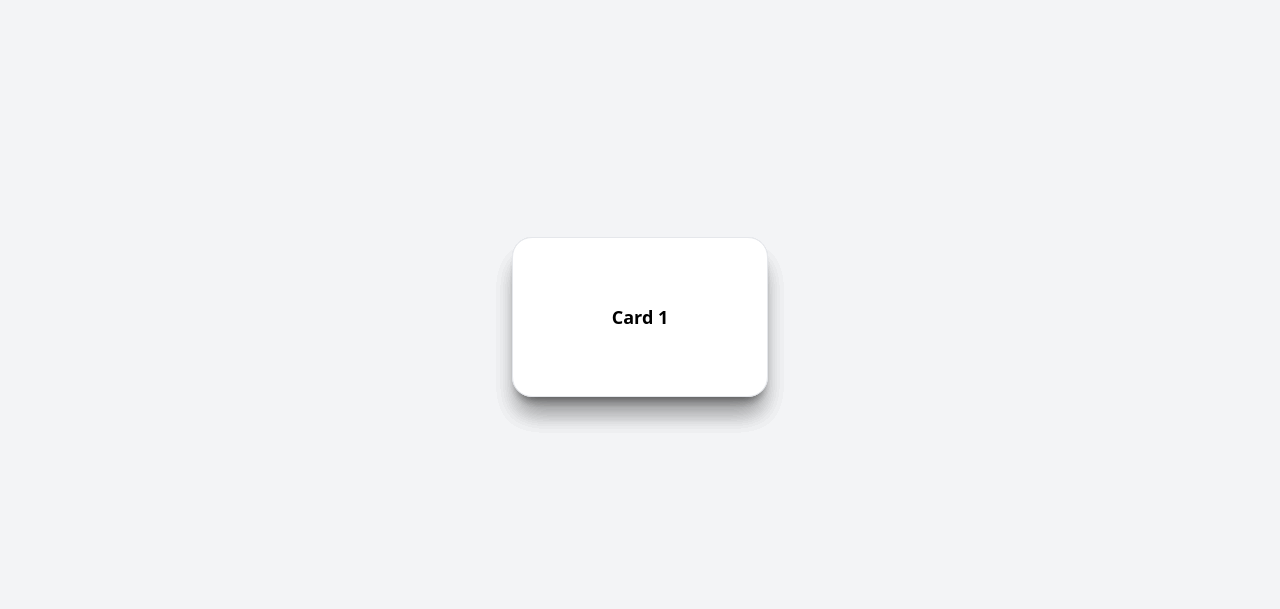
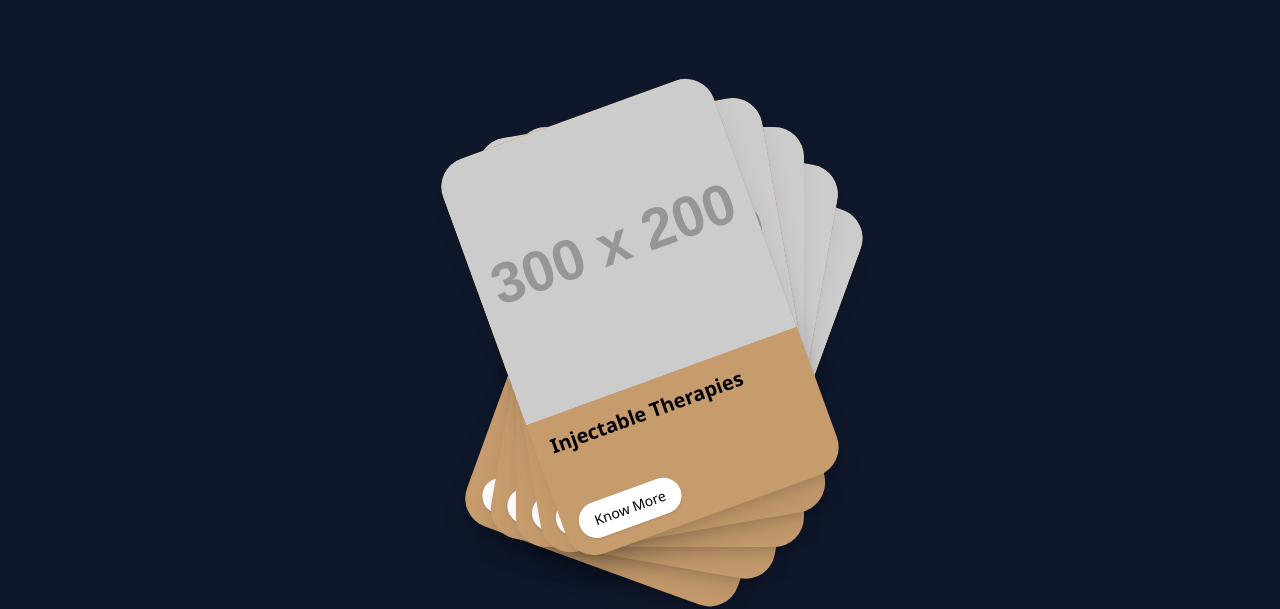
Before and after one commit to pranaydo/TRUEPEAK, a React (Vite) app: page / in a window 1280 px wide. Shown: the part 2199-2808 px from the top of the page. Built offline with nearby package versions, Linux system fonts and the light colour scheme.

Commit message:
cards layout ready

```diff
--- a/src/components/SolutionsWithPurpose.jsx
+++ b/src/components/SolutionsWithPurpose.jsx
@@ -6,11 +6,15 @@ import { ScrollToPlugin } from "gsap/ScrollToPlugin";
 gsap.registerPlugin(ScrollTrigger, ScrollToPlugin);
 
 const cards = [
-  { id: 1, content: "Card 1" },
-  { id: 2, content: "Card 2" },
-  { id: 3, content: "Card 3" },
-  { id: 4, content: "Card 4" },
-  { id: 5, content: "Card 5" },
+  {
+    id: 1,
+    title: "Injectable Therapies",
+    image: "https://via.placeholder.com/300x200",
+  },
+  { id: 2, title: "Card 2", image: "https://via.placeholder.com/300x200" },
+  { id: 3, title: "Card 3", image: "https://via.placeholder.com/300x200" },
+  { id: 4, title: "Card 4", image: "https://via.placeholder.com/300x200" },
+  { id: 5, title: "Card 5", image: "https://via.placeholder.com/300x200" },
 ];
 
 const GSAPPopOutCards = () => {
@@ -18,7 +22,6 @@ const GSAPPopOutCards = () => {
 
   useEffect(() => {
     const ctx = gsap.context(() => {
-      // Auto-scroll into full view
       ScrollTrigger.create({
         trigger: containerRef.current,
         start: "top bottom",
@@ -38,7 +41,7 @@ const GSAPPopOutCards = () => {
         scrollTrigger: {
           trigger: containerRef.current,
           start: "top top",
-          end: "+=1500", // control total scroll length
+          end: "+=1500",
           scrub: true,
           pin: true,
         },
@@ -46,12 +49,11 @@ const GSAPPopOutCards = () => {
 
       cards.forEach((_, i) => {
         const cardSelector = `.card-${i}`;
-
         tl.to(
           cardSelector,
           {
-            scale: 1.1,
-            y: -150,
+            scale: 1.05,
+            y: -200,
             opacity: 0,
             duration: 0.5,
             ease: "power2.inOut",
@@ -67,20 +69,39 @@ const GSAPPopOutCards = () => {
   return (
     <div
       ref={containerRef}
-      className="w-full h-screen bg-gray-100 relative overflow-hidden"
+      className="w-full h-screen bg-[#0f172a] relative overflow-hidden"
     >
-      {cards.map((card, i) => (
+      {cards.map((card, i) => {
+        const rotation = (i - 2) * 10;
+        const offset = i * 10;
+
+        return (
           <div
             key={card.id}
-          className={`card-${i} absolute top-1/2 left-1/2 w-64 h-40 bg-white border rounded-xl shadow-xl flex items-center justify-center text-lg font-semibold`}
+            className={`card-${i} absolute w-72 h-[420px] bg-[#c69c6d] rounded-[30px] shadow-xl text-black transition-all duration-300 overflow-hidden`}
             style={{
-            transform: "translate(-50%, -50%)",
+              transform: `translate(-50%, -50%) rotate(${rotation}deg) translate(${offset}px, ${offset}px)`,
+              top: "50%",
+              left: "50%",
               zIndex: cards.length - i,
             }}
           >
-          {card.content}
+            <img
+              src={card.image}
+              alt={card.title}
+              className="w-full h-[65%] object-cover rounded-t-[30px]"
+            />
+            <div className="p-4 flex flex-col justify-between h-[35%]">
+              <h3 className="text-xl font-semibold leading-tight">
+                {card.title}
+              </h3>
+              <button className="mt-2 self-start px-4 py-2 bg-white rounded-full text-sm shadow hover:bg-gray-200">
+                Know More
+              </button>
             </div>
-      ))}
+          </div>
+        );
+      })}
     </div>
   );
 };
```
Lines whose indentation alone changed are shown as unchanged.
